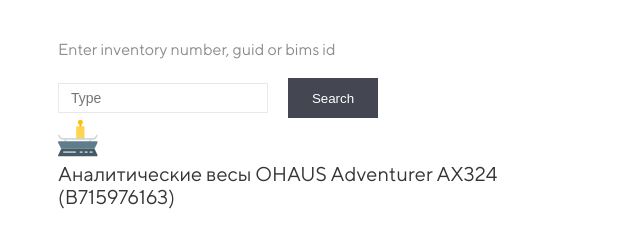
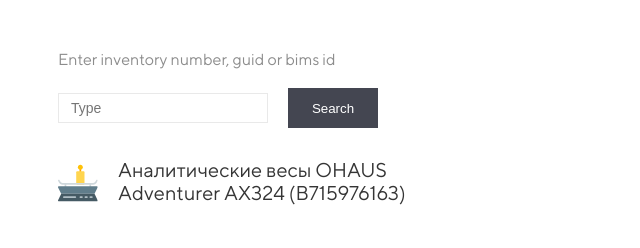
Before and after one commit to ronnika/calibration-report, a website with bundled scripts: page src/index.html in a window 1280 px wide. Shown: the whole page, without its empty margins (0-640 px from the left). Built offline with nearby package versions, Linux system fonts and the light colour scheme.

Commit message:
feat: add  filter__header

```diff
--- a/src/blocks/filter/filter.scss
+++ b/src/blocks/filter/filter.scss
@@ -1,11 +1,15 @@
 .filter {
     display: grid;
-    grid-template-columns: 39% 60%;
+    grid-template-columns: 32% 60%;
+    grid-column-gap: auto;
+    grid-row-gap: 20px;
     grid-template-areas:
       "name info"
       "form info";
     &__header {
-        grid-area: "name";
+        grid-area: name;
+        display: flex;
+        justify-content: space-between;
     }
     &__name {
         font-family: TT Norms;
@@ -14,4 +18,11 @@
         font-size: 20px;
         color: #353535;
     }
+    &__img {
+        display: block;
+        margin-right: 20px;
+        margin-top: 5px;
+        width: 40px;
+        height: 40px;;
+    }
 }
--- a/src/blocks/search-form/search-form.scss
+++ b/src/blocks/search-form/search-form.scss
@@ -1,5 +1,7 @@
 .search-form {
     width: 320px;
+    padding: 10px 0;
+    margin-bottom: 20px;
     &__item {
         display: flex;
         justify-content: space-between;
```
